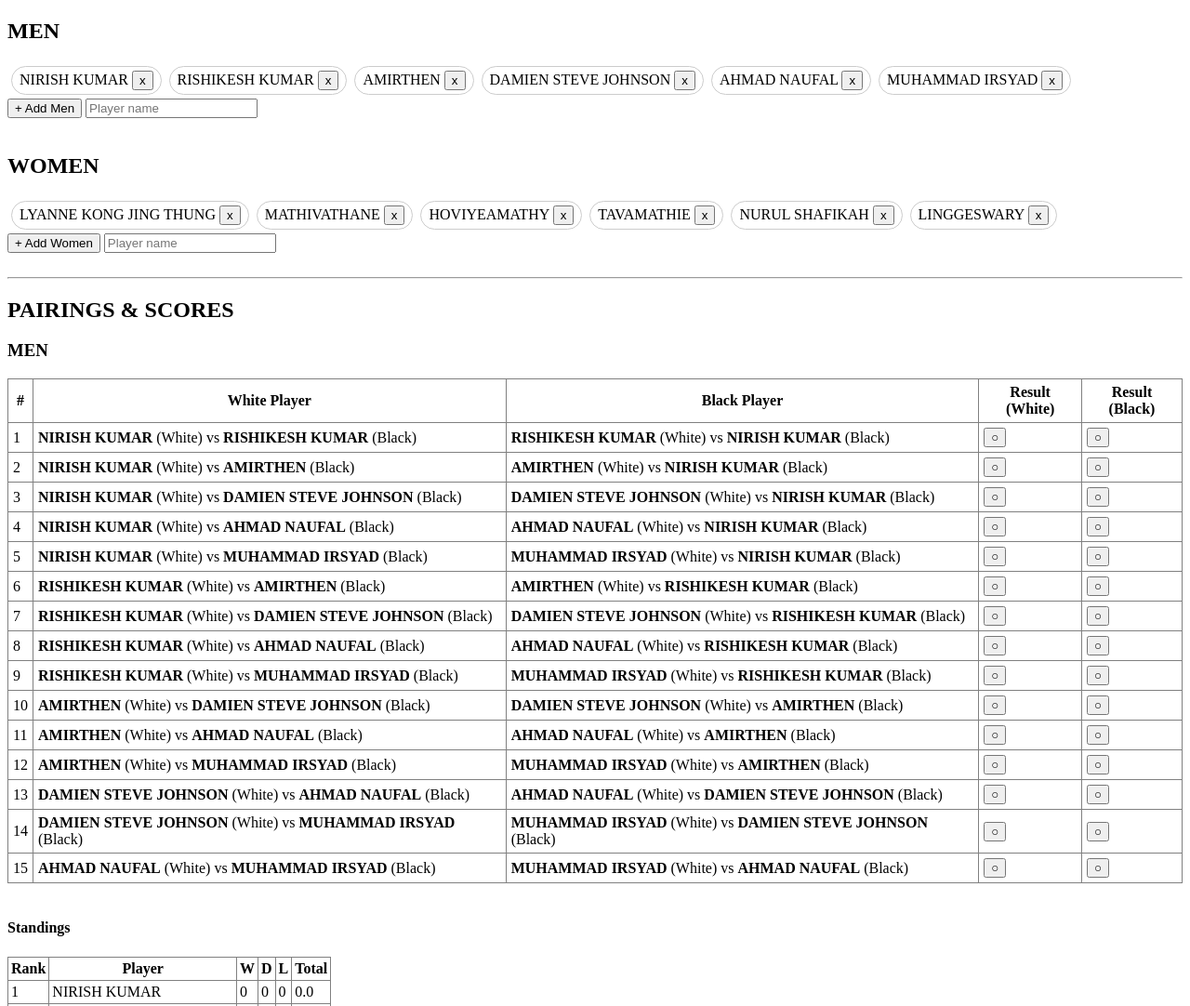
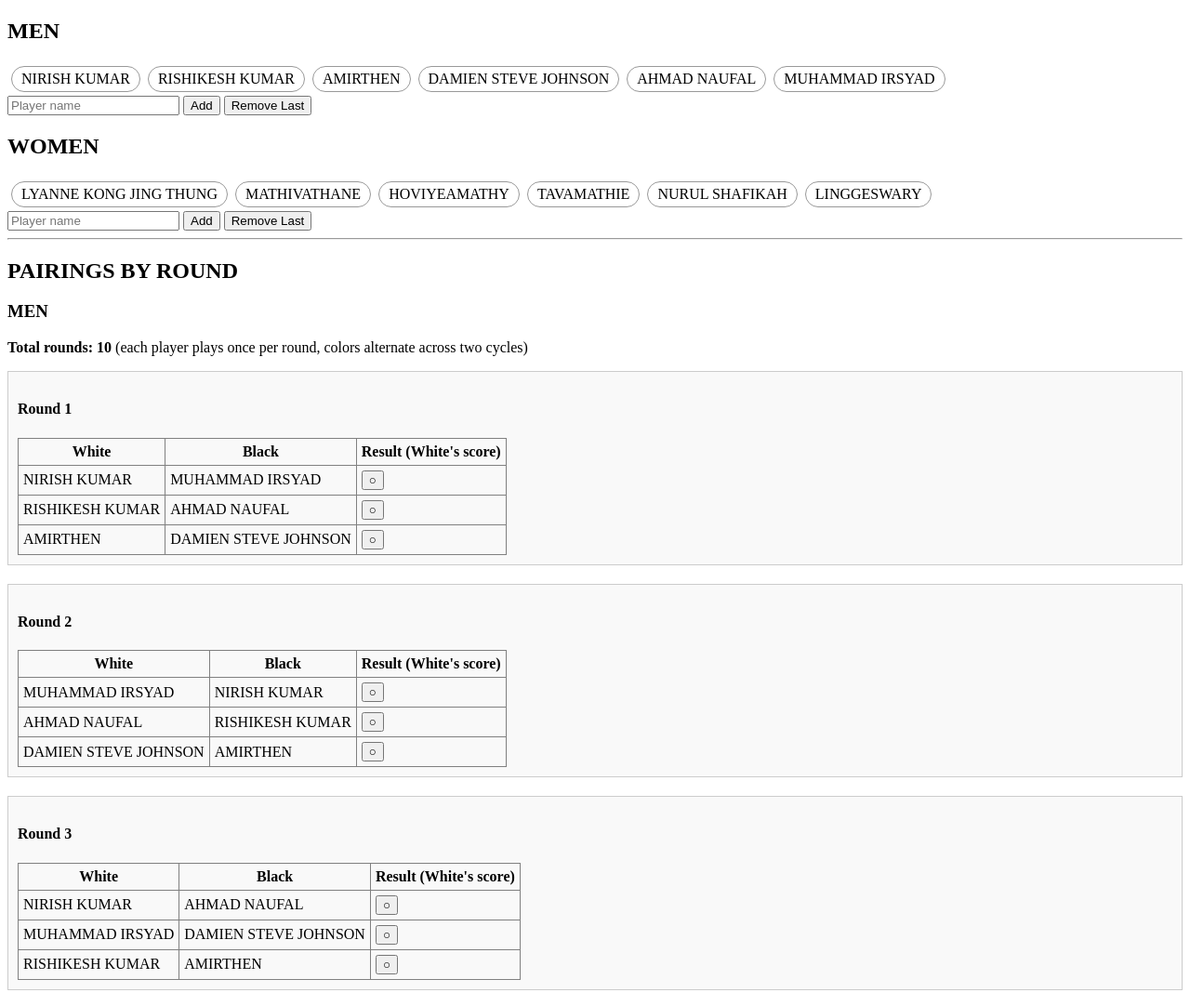
Before and after one commit to loganchessworks-bit/E-chess-players, a plain HTML site: page index.html in a window 1280 px wide. Shown: the top 1082 px of the page at 93% size. Drawn offline with Linux system fonts and the light colour scheme.

Commit message:
Update index.html

```diff
--- a/index.html
+++ b/index.html
@@ -3,25 +3,25 @@
 <head>
   <meta charset="UTF-8">
   <meta name="viewport" content="width=device-width, initial-scale=1.0">
-  <title>Double Round Robin Chess</title>
+  <title>Double Round Robin Chess | Proper Pairings</title>
 </head>
 <body>
 
 <h2>MEN</h2>
 <div id="menPlayers"></div>
-<button onclick="addMen()">+ Add Men</button>
 <input type="text" id="newMenName" placeholder="Player name">
-<br><br>
+<button onclick="addMen()">Add</button>
+<button onclick="removeLastMen()">Remove Last</button>
 
 <h2>WOMEN</h2>
 <div id="womenPlayers"></div>
-<button onclick="addWomen()">+ Add Women</button>
 <input type="text" id="newWomenName" placeholder="Player name">
-<br><br>
+<button onclick="addWomen()">Add</button>
+<button onclick="removeLastWomen()">Remove Last</button>
 
 <hr>
 
-<h2>PAIRINGS & SCORES</h2>
+<h2>PAIRINGS BY ROUND</h2>
 
 <h3>MEN</h3>
 <div id="menPairings"></div>
@@ -52,81 +52,49 @@
     "LINGGESWARY"
   ];
 
-  // scores: { "groupName": { "i,j": { white: score, black: score } } }
-  // score: 0=loss, 0.5=draw, 1=win, null=not played
-  let scores = {
-    men: {},
-    women: {}
-  };
+  // scores: white[i][j] = result when i has white vs j
+  // null = not played, 0=loss, 0.5=draw, 1=win
+  let menWhite = [];
+  let womenWhite = [];
 
-  function initScoresForGroup(group, players) {
-    let groupScores = {};
-    for (let i = 0; i < players.length; i++) {
-      for (let j = i + 1; j < players.length; j++) {
-        let key = i + "," + j;
-        groupScores[key] = { white: null, black: null };
+  function initWhiteArray(players) {
+    let n = players.length;
+    let arr = Array(n).fill().map(() => Array(n).fill(null));
+    for (let i = 0; i < n; i++) {
+      for (let j = 0; j < n; j++) {
+        if (i !== j) arr[i][j] = null;
       }
     }
-    scores[group] = groupScores;
+    return arr;
   }
 
-  function reinitAllScores() {
-    initScoresForGroup("men", men);
-    initScoresForGroup("women", women);
+  function reinitScores() {
+    menWhite = initWhiteArray(men);
+    womenWhite = initWhiteArray(women);
+  }
+  reinitScores();
+
+  // ========== GET/SET SCORES ==========
+  function getWhite(group, i, j) {
+    if (group === 'men') return menWhite[i]?.[j] ?? null;
+    return womenWhite[i]?.[j] ?? null;
   }
 
-  // initial
-  reinitAllScores();
-
-  // ========== HELPERS ==========
-  function escapeHtml(str) {
-    return str.replace(/[&<>]/g, function(m) {
-      if (m === '&') return '&amp;';
-      if (m === '<') return '&lt;';
-      if (m === '>') return '&gt;';
-      return m;
-    });
+  function setWhite(group, i, j, val) {
+    if (group === 'men') {
+      if (!menWhite[i]) menWhite[i] = [];
+      menWhite[i][j] = val;
+    } else {
+      if (!womenWhite[i]) womenWhite[i] = [];
+      womenWhite[i][j] = val;
+    }
   }
 
-  // get white score for i vs j (i plays white vs j)
-  function getWhiteScore(group, i, j) {
-    if (i === j) return null;
-    let a = Math.min(i, j);
-    let b = Math.max(i, j);
-    let key = a + "," + b;
-    let pair = scores[group][key];
-    if (!pair) return null;
-    if (i < j) return pair.white;
-    else return pair.black;
-  }
-
-  // set white score for i vs j (i plays white vs j)
-  function setWhiteScore(group, i, j, value) {
-    if (i === j) return;
-    let a = Math.min(i, j);
-    let b = Math.max(i, j);
-    let key = a + "," + b;
-    if (!scores[group][key]) scores[group][key] = { white: null, black: null };
-    if (i < j) scores[group][key].white = value;
-    else scores[group][key].black = value;
-  }
-
-  // get black score for i vs j (i plays black vs j) = 1 - white score of j vs i
-  function getBlackScore(group, i, j) {
-    if (i === j) return null;
-    let whiteOfJ = getWhiteScore(group, j, i);
+  function getBlack(group, i, j) {
+    let whiteOfJ = getWhite(group, j, i);
     return whiteOfJ === null ? null : 1 - whiteOfJ;
   }
 
-  // set black score directly (for cycling)
-  function setBlackScore(group, i, j, value) {
-    if (i === j) return;
-    // black score for i vs j = white score for j vs i should be 1 - value
-    let newWhiteForJ = value === null ? null : 1 - value;
-    setWhiteScore(group, j, i, newWhiteForJ);
-  }
-
-  // cycle score: null -> 0 -> 0.5 -> 1 -> null
   function cycleScore(current) {
     if (current === null) return 0;
     if (current === 0) return 0.5;
@@ -134,18 +102,83 @@
     return null;
   }
 
+  // ========== PROPER ROUND ROBIN PAIRING GENERATOR ==========
+  // Returns array of rounds. Each round is array of matches { white, black, whiteIdx, blackIdx }
+  // Standard circle method for round robin.
+  function generateRoundRobinPairings(players) {
+    let n = players.length;
+    if (n < 2) return [];
+
+    let isOdd = n % 2 === 1;
+    let virtualPlayers = [...players];
+    if (isOdd) virtualPlayers.push("BYE");
+    let m = virtualPlayers.length;
+
+    let rounds = [];
+    let totalRounds = m - 1;
+
+    for (let round = 0; round < totalRounds; round++) {
+      let matches = [];
+      for (let i = 0; i < m / 2; i++) {
+        let whiteIdx = i;
+        let blackIdx = m - 1 - i;
+        if (whiteIdx !== blackIdx) {
+          let whiteName = virtualPlayers[whiteIdx];
+          let blackName = virtualPlayers[blackIdx];
+          if (whiteName !== "BYE" && blackName !== "BYE") {
+            matches.push({
+              white: whiteName,
+              black: blackName,
+              whiteIdx: players.indexOf(whiteName),
+              blackIdx: players.indexOf(blackName)
+            });
+          }
+        }
+      }
+      rounds.push(matches);
+
+      // rotate: keep first player fixed, rotate rest
+      let last = virtualPlayers.pop();
+      virtualPlayers.splice(1, 0, last);
+    }
+    return rounds;
+  }
+
+  // Double round robin: first cycle (standard), second cycle with colors swapped
+  function generateDoubleRoundRobinPairings(players) {
+    let firstCycle = generateRoundRobinPairings(players);
+    let secondCycle = generateRoundRobinPairings(players);
+
+    // swap colors in second cycle
+    for (let r = 0; r < secondCycle.length; r++) {
+      for (let m of secondCycle[r]) {
+        let temp = m.white;
+        m.white = m.black;
+        m.black = temp;
+        let tempIdx = m.whiteIdx;
+        m.whiteIdx = m.blackIdx;
+        m.blackIdx = tempIdx;
+      }
+    }
+
+    // combine: round 1A, round 1B, round 2A, round 2B...
+    let doubleRounds = [];
+    for (let i = 0; i < firstCycle.length; i++) {
+      doubleRounds.push(firstCycle[i]);
+      doubleRounds.push(secondCycle[i]);
+    }
+    return doubleRounds;
+  }
+
   // ========== STANDINGS ==========
   function getStandings(group, players) {
     let stats = [];
     for (let i = 0; i < players.length; i++) {
-      let total = 0;
-      let wins = 0;
-      let draws = 0;
-      let losses = 0;
+      let total = 0, wins = 0, draws = 0, losses = 0;
       for (let j = 0; j < players.length; j++) {
         if (i === j) continue;
-        let white = getWhiteScore(group, i, j);
-        let black = getBlackScore(group, i, j);
+        let white = getWhite(group, i, j);
+        let black = getBlack(group, i, j);
         if (white !== null) {
           total += white;
           if (white === 1) wins++;
@@ -159,7 +192,7 @@
           else losses++;
         }
       }
-      stats.push({ name: players[i], points: total, wins: wins, draws: draws, losses: losses });
+      stats.push({ name: players[i], points: total, wins, draws, losses });
     }
     stats.sort((a, b) => {
       if (a.points !== b.points) return b.points - a.points;
@@ -168,85 +201,102 @@
     return stats;
   }
 
-  // ========== RENDER PLAYERS LIST ==========
-  function renderPlayersList(containerId, players, groupName, addCallback) {
+  // ========== RENDER ==========
+  function escapeHtml(str) {
+    if (!str) return '';
+    return str.replace(/[&<>]/g, function(m) {
+      if (m === '&') return '&amp;';
+      if (m === '<') return '&lt;';
+      if (m === '>') return '&gt;';
+      return m;
+    });
+  }
+
+  function renderPlayersList(containerId, players, groupLabel) {
     let container = document.getElementById(containerId);
     if (!container) return;
-    let html = "";
+    let html = '';
     for (let i = 0; i < players.length; i++) {
-      html += `<span style="display:inline-block; border:1px solid #ccc; padding:4px 8px; margin:4px; border-radius:20px;">${escapeHtml(players[i])} <button onclick="removePlayer('${groupName}', ${i})">x</button></span>`;
+      html += `<span style="display:inline-block; border:1px solid #999; padding:4px 10px; margin:4px; border-radius:20px;">${escapeHtml(players[i])}</span>`;
     }
     container.innerHTML = html;
   }
 
-  // ========== RENDER PAIRINGS (all matches with two games) ==========
-  function renderPairings(containerId, groupName, players) {
+  function renderPairings(containerId, group, players) {
     let container = document.getElementById(containerId);
     if (!container) return;
+
     if (players.length < 2) {
       container.innerHTML = "<i>Need at least 2 players</i>";
       return;
     }
 
-    let html = "<table border='1' cellpadding='5' cellspacing='0' style='border-collapse:collapse'>";
-    html += "<tr><th>#</th><th>White Player</th><th>Black Player</th><th>Result (White)</th><th>Result (Black)</th></tr>";
+    let pairings = generateDoubleRoundRobinPairings(players);
 
-    let matchId = 0;
-    for (let i = 0; i < players.length; i++) {
-      for (let j = i + 1; j < players.length; j++) {
-        // Game 1: i has White, j has Black
-        let whiteScore1 = getWhiteScore(groupName, i, j);
-        let display1 = whiteScore1 === null ? "○" : (whiteScore1 === 0 ? "0" : (whiteScore1 === 0.5 ? "½" : "1"));
+    let html = `<p><b>Total rounds: ${pairings.length}</b> (each player plays once per round, colors alternate across two cycles)</p>`;
 
-        // Game 2: j has White, i has Black (i plays Black)
-        let whiteScore2 = getWhiteScore(groupName, j, i);
-        let display2 = whiteScore2 === null ? "○" : (whiteScore2 === 0 ? "0" : (whiteScore2 === 0.5 ? "½" : "1"));
+    for (let r = 0; r < pairings.length; r++) {
+      html += `<div style="margin-bottom: 20px; border:1px solid #ccc; padding:10px; background:#f9f9f9;">`;
+      html += `<h4>Round ${r + 1}</h4>`;
+      html += `<table border="1" cellpadding="5" cellspacing="0" style="border-collapse:collapse">`;
+      html += `<tr><th>White</th><th>Black</th><th>Result (White's score)</th></tr>`;
 
+      for (let m of pairings[r]) {
+        let whiteScore = getWhite(group, m.whiteIdx, m.blackIdx);
+        let display = whiteScore === null ? "○" : (whiteScore === 0 ? "0" : (whiteScore === 0.5 ? "½" : "1"));
         html += `<tr>
-          <td>${matchId+1}</td>
-          <td><b>${escapeHtml(players[i])}</b> (White) vs <b>${escapeHtml(players[j])}</b> (Black)</td>
-          <td><b>${escapeHtml(players[j])}</b> (White) vs <b>${escapeHtml(players[i])}</b> (Black)</td>
-          <td><button onclick="cycleWhite('${groupName}', ${i}, ${j})">${display1}</button></td>
-          <td><button onclick="cycleWhite('${groupName}', ${j}, ${i})">${display2}</button></td>
+          <td>${escapeHtml(m.white)}</td>
+          <td>${escapeHtml(m.black)}</td>
+          <td><button onclick="cycleWhiteResult('${group}', ${m.whiteIdx}, ${m.blackIdx})">${display}</button></td>
         </tr>`;
-        matchId++;
       }
+      html += `</table></div>`;
     }
-    html += "</table>";
 
-    // also add standings
-    let stats = getStandings(groupName, players);
-    html += "<br><h4>Standings</h4>";
-    html += "<table border='1' cellpadding='3' cellspacing='0' style='border-collapse:collapse'>";
-    html += "<tr><th>Rank</th><th>Player</th><th>W</th><th>D</th><th>L</th><th>Total</th></tr>";
+    // standings
+    let stats = getStandings(group, players);
+    html += `<h4>Standings</h4>`;
+    html += `<table border="1" cellpadding="3" cellspacing="0" style="border-collapse:collapse">`;
+    html += `<tr><th>Rank</th><th>Player</th><th>W</th><th>D</th><th>L</th><th>Total</th></tr>`;
     for (let s = 0; s < stats.length; s++) {
-      html += `<tr><td>${s+1}</td><td>${escapeHtml(stats[s].name)}</td><td>${stats[s].wins}</td><td>${stats[s].draws}</td><td>${stats[s].losses}</td><td>${stats[s].points.toFixed(1)}</td></tr>`;
+      html += `<tr>
+        <td>${s+1}</td>
+        <td>${escapeHtml(stats[s].name)}</td>
+        <td>${stats[s].wins}</td>
+        <td>${stats[s].draws}</td>
+        <td>${stats[s].losses}</td>
+        <td><b>${stats[s].points.toFixed(1)}</b></td>
+      </tr>`;
     }
-    html += "</table>";
+    html += `</table>`;
 
     container.innerHTML = html;
   }
 
-  // ========== CYCLE WHITE RESULT ==========
-  window.cycleWhite = function(groupName, i, j) {
-    let current = getWhiteScore(groupName, i, j);
+  window.cycleWhiteResult = function(group, whiteIdx, blackIdx) {
+    let current = getWhite(group, whiteIdx, blackIdx);
     let next = cycleScore(current);
-    setWhiteScore(groupName, i, j, next);
+    setWhite(group, whiteIdx, blackIdx, next);
     renderAll();
   };
 
-  // ========== ADD / REMOVE PLAYERS ==========
+  function renderAll() {
+    renderPlayersList("menPlayers", men, "men");
+    renderPlayersList("womenPlayers", women, "women");
+    renderPairings("menPairings", "men", men);
+    renderPairings("womenPairings", "women", women);
+  }
+
+  // ========== ADD/REMOVE ==========
   window.addMen = function() {
     let input = document.getElementById("newMenName");
     let name = input.value.trim();
     if (name && !men.some(p => p.toLowerCase() === name.toLowerCase())) {
       men.push(name);
-      reinitAllScores();
+      menWhite = initWhiteArray(men);
+      renderAll();
       input.value = "";
-      renderAll();
-    } else if (name) {
-      alert("Duplicate name");
-    }
+    } else if (name) alert("Duplicate");
   };
 
   window.addWomen = function() {
@@ -254,37 +304,30 @@
     let name = input.value.trim();
     if (name && !women.some(p => p.toLowerCase() === name.toLowerCase())) {
       women.push(name);
-      reinitAllScores();
+      womenWhite = initWhiteArray(women);
+      renderAll();
       input.value = "";
-      renderAll();
-    } else if (name) {
-      alert("Duplicate name");
-    }
+    } else if (name) alert("Duplicate");
   };
 
-  window.removePlayer = function(groupName, idx) {
-    if (groupName === "men") {
-      men.splice(idx, 1);
-    } else {
-      women.splice(idx, 1);
-    }
-    reinitAllScores();
+  window.removeLastMen = function() {
+    if (men.length > 0) men.pop();
+    menWhite = initWhiteArray(men);
+    renderAll();
+  };
+
+  window.removeLastWomen = function() {
+    if (women.length > 0) women.pop();
+    womenWhite = initWhiteArray(women);
     renderAll();
   };
 
   window.resetAllScores = function() {
-    reinitAllScores();
+    menWhite = initWhiteArray(men);
+    womenWhite = initWhiteArray(women);
     renderAll();
   };
 
-  function renderAll() {
-    renderPlayersList("menPlayers", men, "men", addMen);
-    renderPlayersList("womenPlayers", women, "women", addWomen);
-    renderPairings("menPairings", "men", men);
-    renderPairings("womenPairings", "women", women);
-  }
-
-  // initial render
   renderAll();
 </script>
 
```
